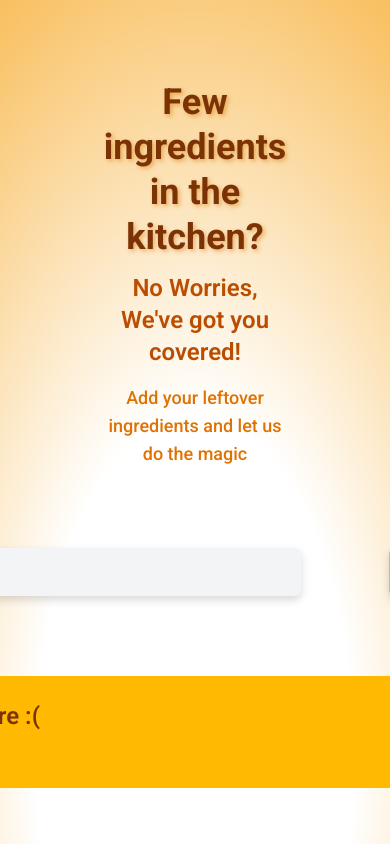
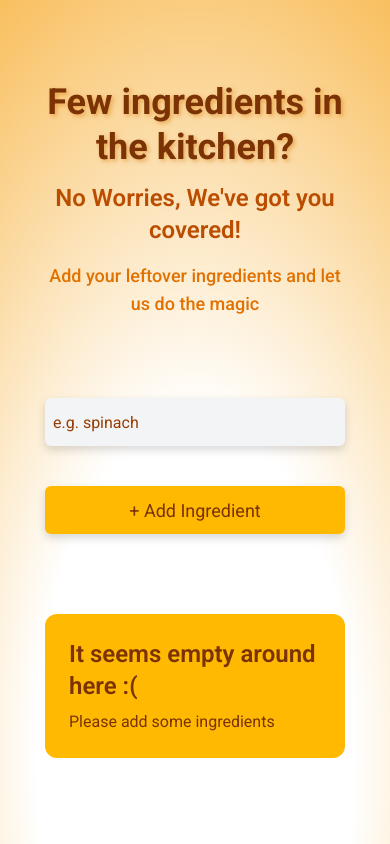
Before and after one commit to Swayam226/gordon-kapoor-recipes, a React (Vite) app: page / in a window 390 px wide. Built offline with nearby package versions, Linux system fonts and the light colour scheme; a web font is replaced by a local one.

Commit message:
responsive

```diff
--- a/src/components/GenRecipe.jsx
+++ b/src/components/GenRecipe.jsx
@@ -4,7 +4,7 @@ export default function GenRecipe(props) {
   return (
     <section
       aria-live="polite"
-      className="w-250 bg-amber-400 rounded-xl p-8 mt-6"
+      className="w-75 md:w-250 bg-amber-400 rounded-xl p-8 mt-6"
     >
       <h2 className="text-amber-850 text-2xl font-bold mb-4">
         Have a delight!
--- a/src/components/Hero.jsx
+++ b/src/components/Hero.jsx
@@ -28,7 +28,7 @@ export default function Hero() {
   }
 
   return (
-    <main className="flex justify-center items-center pt-20 flex-col gap-20 mr-35 ml-35">
+    <main className="flex justify-center items-center pt-20 flex-col gap-20 mr-6 ml-6  md:mr-35 md:ml-35">
       <div id="tagline" className="flex justify-center w-full max-w-4xl px-4">
         <div className="text-center">
           <h1 className="text-4xl md:text-5xl lg:text-6xl font-bold text-amber-900 leading-tight text-shadow-amber">
@@ -44,14 +44,14 @@ export default function Hero() {
       </div>
 
       <form
-        className="flex flex-row gap-22 justify-center"
+        className="flex sm:flex-row flex-col gap-10 md:gap-22 justify-center items-center"
         action={handleSubmit}
       >
         <input
           aria-label="Add Ingredients"
           type="text"
           placeholder="e.g. spinach"
-          className="drop-shadow-lg hover:drop-shadow-xl bg-gray-100 h-12 w-150 rounded-md pl-2 text-amber-900 placeholder:text-amber-800"
+          className="drop-shadow-lg hover:drop-shadow-xl bg-gray-100 h-12 w-75 md:h-12 md:w-150 rounded-md pl-2 text-amber-900 placeholder:text-amber-800"
           name="ingredient"
         />
         <button
--- a/src/components/IngredientList.jsx
+++ b/src/components/IngredientList.jsx
@@ -1,13 +1,13 @@
 export default function IngredientList(props) {
   return props.ingredients.length < 1 ? (
-    <section className="w-250 bg-amber-400 rounded-xl p-6">
+    <section className="w-75 md:w-250 bg-amber-400 rounded-xl p-6">
       <span className="font-semibold text-2xl">
         It seems empty around here :(
       </span>
       <p className="mt-2">Please add some ingredients</p>
     </section>
   ) : (
-    <section className="w-250 bg-amber-400 rounded-xl p-6">
+    <section className="w-75 md:w-250 bg-amber-400 rounded-xl p-6">
       <h2 className="text-2xl font-bold text-amber-900 mb-3">
         Ingredients on Hand!!
       </h2>
```
